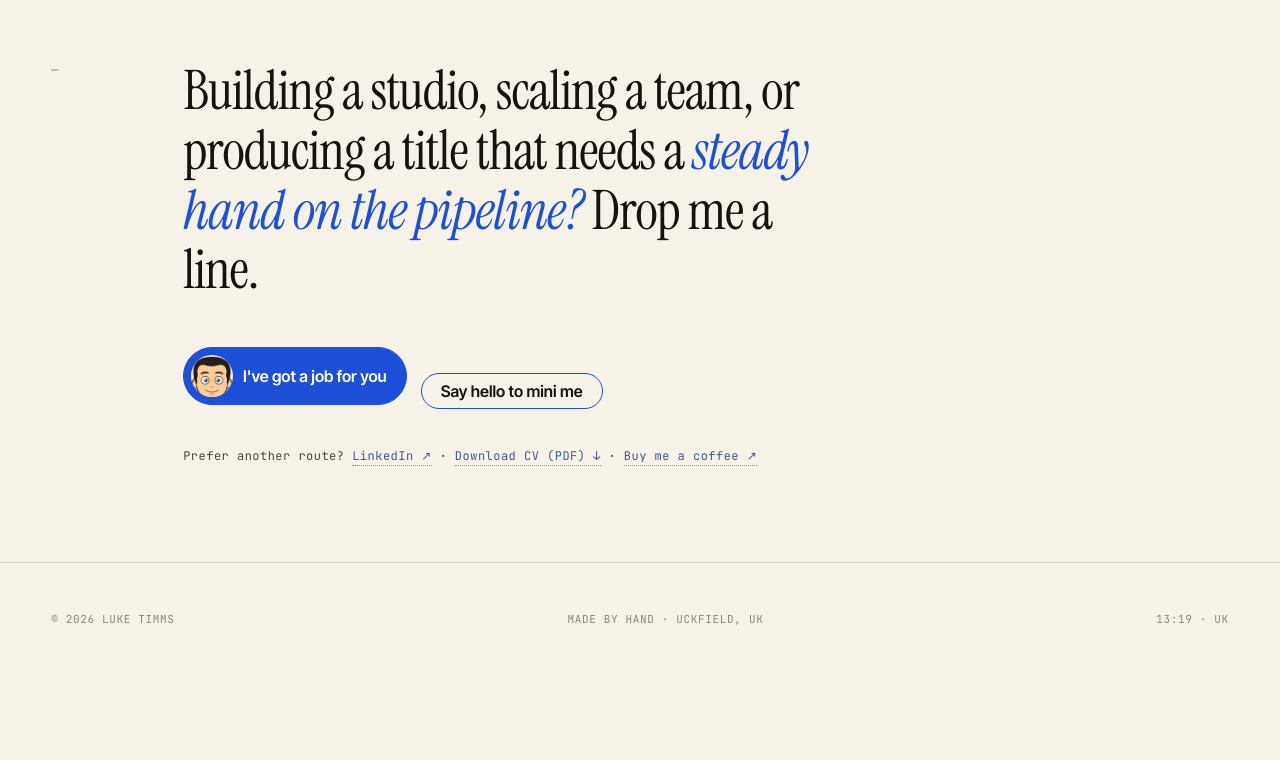
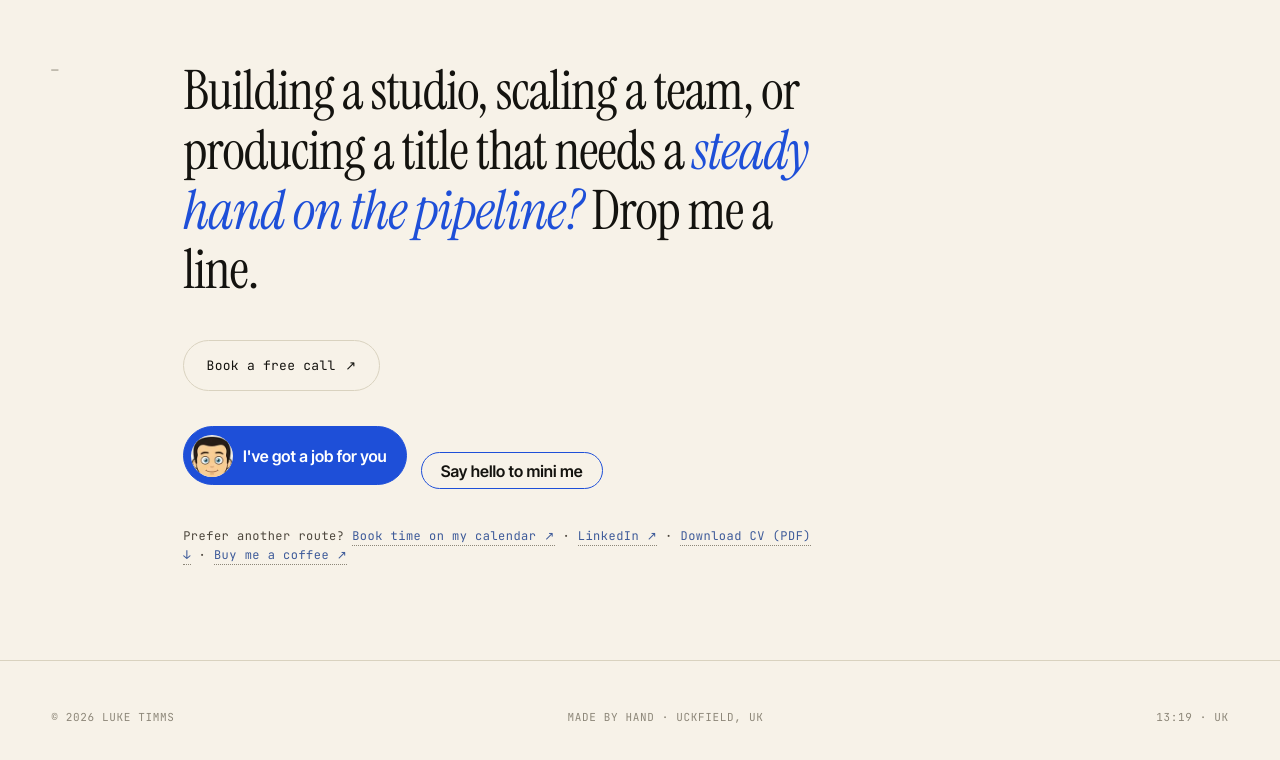
Before and after one commit to duckysuck/Luketimms.online, a plain HTML site: page index.html in a window 1280 px wide. Shown: the part 11050-11810 px from the top of the page. Before the commit the page ends 11742 px from the top, so only its background shows below. Drawn offline with Linux system fonts and the light colour scheme.

Commit message:
Add EveryExpert booking link to contact section
Prominent CTA plus fallback link so visitors can book free time
directly on Luke's calendar via everyexpert.com/luketimms.

Co-Authored-By: Claude Sonnet 5 <noreply@anthropic.com>

```diff
--- a/index.html
+++ b/index.html
@@ -656,6 +656,7 @@
     .contact-grid .pitch em { color: var(--accent); font-style: italic; }
     .contact-links {
       display: flex; flex-wrap: wrap; gap: 0.8rem;
+      margin-bottom: 1.8rem;
     }
     .contact-links a {
       display: inline-flex; align-items: center; gap: 0.6rem;
@@ -1580,9 +1581,12 @@
           <p class="pitch">
             Building a studio, scaling a team, or producing a title that needs a <em>steady hand on the pipeline?</em> Drop me a line.
           </p>
+          <div class="contact-links">
+            <a href="https://www.everyexpert.com/luketimms" target="_blank" rel="noopener">Book a free call <span class="arrow">↗</span></a>
+          </div>
           <div data-minime-slot></div>
           <div class="chat-fallback">
-            Prefer another route? <a href="https://www.linkedin.com/in/luketimms" target="_blank" rel="noopener">LinkedIn ↗</a> · <a href="/Luke-Timms-CV.pdf" download>Download CV (PDF) ↓</a> · <a href="https://www.buymeacoffee.com/lukedtimmsU" target="_blank" rel="noopener">Buy me a coffee ↗</a>
+            Prefer another route? <a href="https://www.everyexpert.com/luketimms" target="_blank" rel="noopener">Book time on my calendar ↗</a> · <a href="https://www.linkedin.com/in/luketimms" target="_blank" rel="noopener">LinkedIn ↗</a> · <a href="/Luke-Timms-CV.pdf" download>Download CV (PDF) ↓</a> · <a href="https://www.buymeacoffee.com/lukedtimmsU" target="_blank" rel="noopener">Buy me a coffee ↗</a>
           </div>
         </div>
       </div>
```
